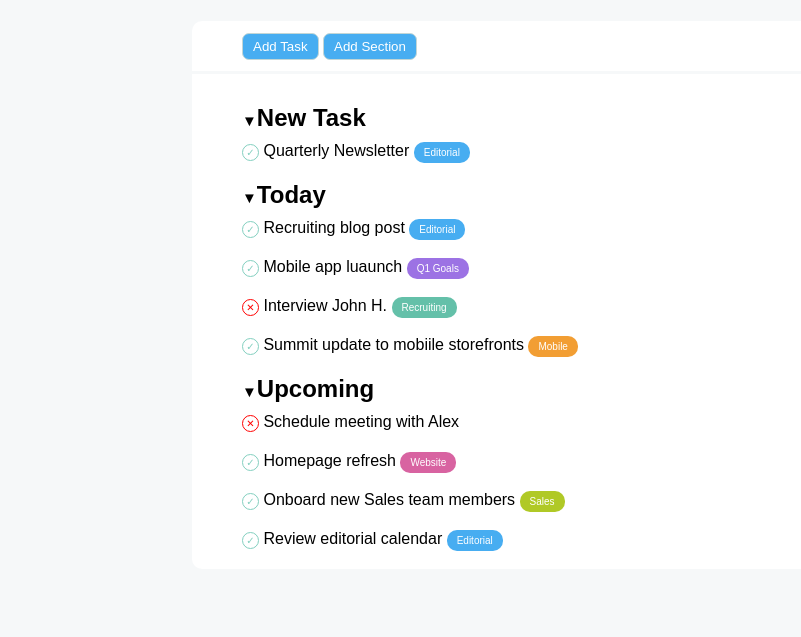
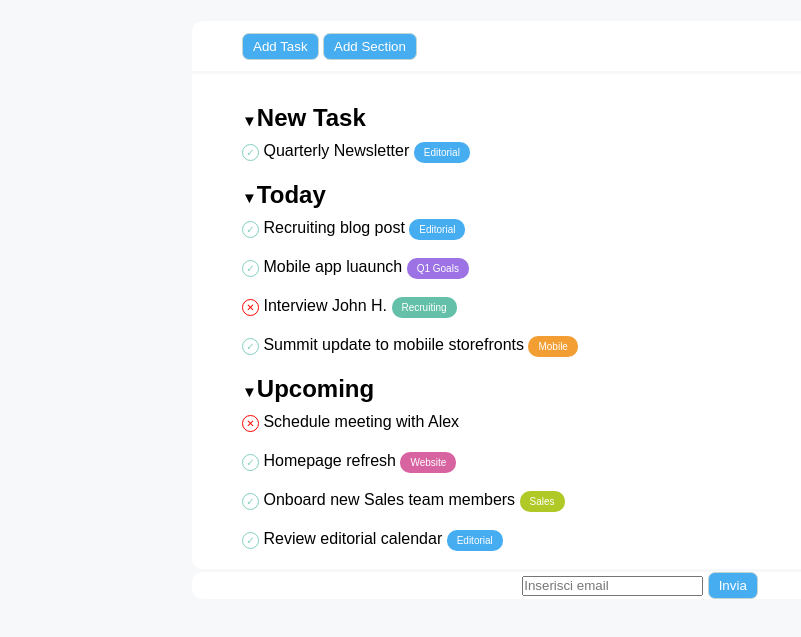
Before and after one commit to Jgio5/-html-css-toboolist, a plain HTML site: page index.html in a window 1280 px wide. Shown: the part 89-726 px from the top of the page, without its empty margins (0-801 px from the left). Drawn offline with Linux system fonts and the light colour scheme.

Commit message:
Aggiunta <footer> HTML-CSS

```diff
--- a/css/master.css
+++ b/css/master.css
@@ -139,3 +139,21 @@ main{
 }
 
 /* /section color box */
+
+/* footer */
+footer{
+  border-top: 3px solid #f6f8f9;
+  text-align: center;
+}
+
+.email{
+  height: 20px;
+}
+
+.button-email{
+  color: white;
+  border: 1px solid #c2d6d6;
+  border-radius: 7px;
+  padding: 5px 10px;
+  background-color: #47adf1;
+}
--- a/index.html
+++ b/index.html
@@ -84,5 +84,12 @@
         <!-- /corpo -->
       </div>
     </main>
+
+    <footer>
+      <div class="container">
+        <input type="text" name="email" class="email" placeholder="Inserisci email">
+        <button type="button" name="button-email" class="button-email">Invia</button>
+      </div>
+    </footer>
   </body>
 </html>
```
